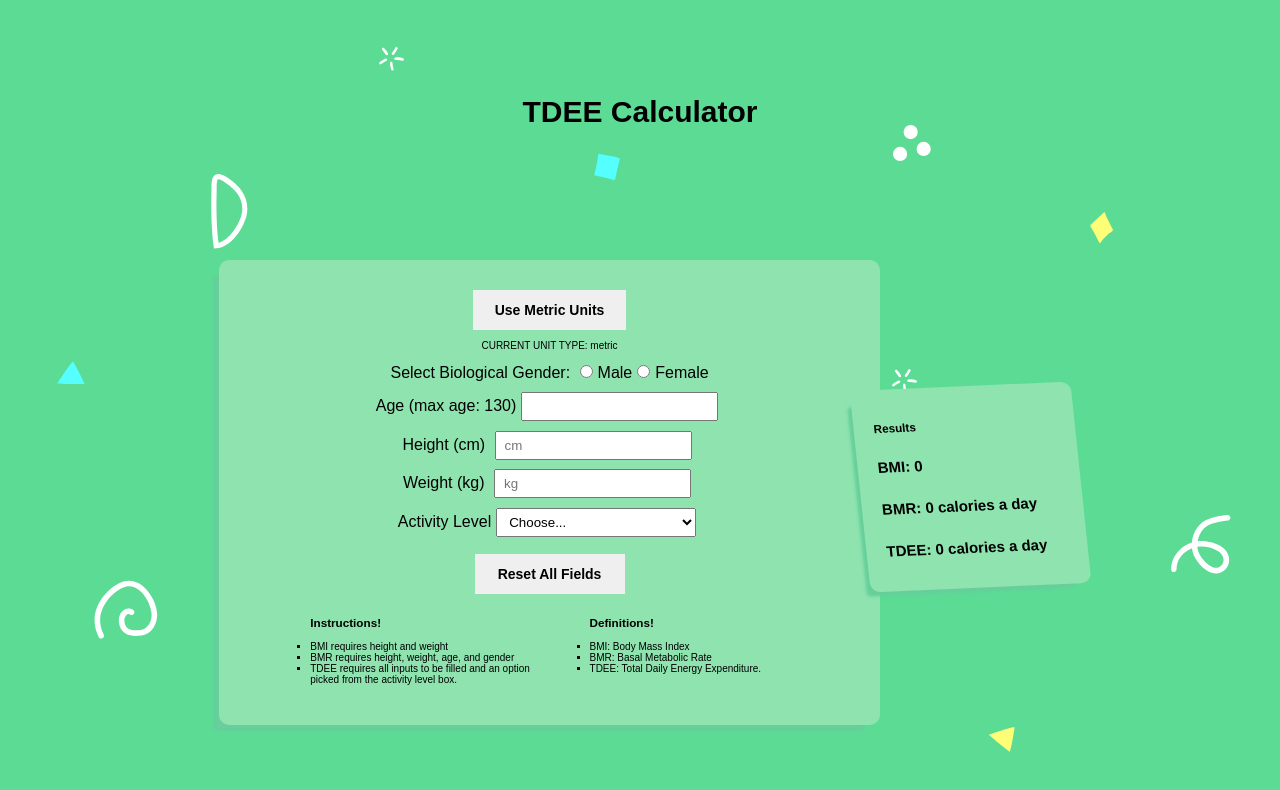
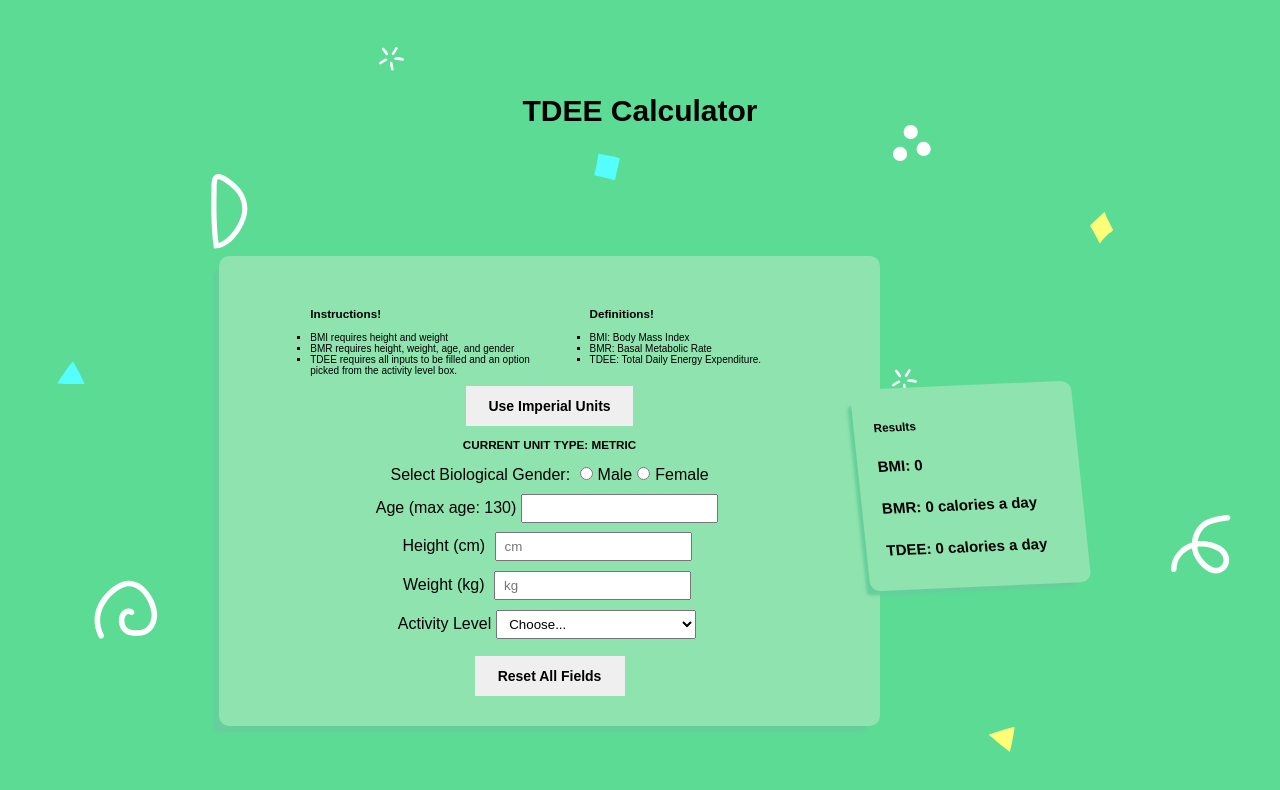
Before and after one commit to nevtay/jumpstartProject_1, a React (Create React App) app: page / in a window 1280 px wide. Shown: the top 790 px of the page. Built offline with nearby package versions, Linux system fonts and the light colour scheme; a web font is replaced by a local one.

Commit message:
changed placement of instructions and acronym meaning to top of form element

```diff
--- a/src/containers/DisplayInputs.js
+++ b/src/containers/DisplayInputs.js
@@ -139,12 +139,37 @@ class DisplayInputs extends React.Component {
         return (
 
             <section className="tdee-container">
-
                 <div className="tdee-container-inputs">
                     <form className="tdee-inputs">
 
-                        <ToggleMeasuringUnits unitType={this.setMeasuringUnit} setUnitType={this.setUnitType}/>
-                        <p>CURRENT UNIT TYPE: {this.state.unitType}</p>
+                    <div style={{display:"flex", justifyContent:"center", flexFlow:"row wrap", margin:"auto"}}>
+
+                    <div style={{width: "45%"}}>
+                    <ul style={{display: "flex", flexFlow: "column wrap", alignItems: "flex-start", textAlign:"left"}}>
+                    <h3><strong>Instructions!</strong></h3>
+                        <li style={{listStyleType: "square", margin:"0"}}>BMI requires height and weight</li>
+                        <li style={{listStyleType: "square", margin:"0"}}>BMR requires height, weight, age, and gender</li>
+                        <li style={{listStyleType: "square", margin:"0",}}>TDEE requires all inputs to be filled and an option picked from the activity level box.</li>
+                        </ul>
+                    </div>
+
+                    <div style={{width: "45%"}}>
+                    <ul style={{display: "flex", flexFlow: "column wrap", alignItems: "flex-start", textAlign:"left"}}>
+                        <h3><strong>Definitions!</strong></h3>
+                        <li style={{listStyleType: "square", margin:"0"}}>BMI: Body Mass Index</li>
+                        <li style={{listStyleType: "square", margin:"0"}}>BMR: Basal Metabolic Rate</li>
+                        <li style={{listStyleType: "square", margin:"0"}}>TDEE: Total Daily Energy Expenditure.</li>
+                    </ul>
+                    </div>
+
+                    </div>
+                    {console.log(this.state)}
+
+                        <ToggleMeasuringUnits
+                        value={this.state.unitType}
+                        unitType={this.setMeasuringUnit}
+                        setUnitType={this.setUnitType}/>
+                        <h3>CURRENT UNIT TYPE: {this.state.unitType.toUpperCase()}</h3>
 
                         <InputGender setGender={this.setGender} />
 
@@ -168,30 +193,6 @@ class DisplayInputs extends React.Component {
                         onFocus={this.resetInputFields}
                         />
 
-
-                        <div style={{display:"flex", justifyContent:"center", flexFlow:"row wrap", margin:"auto"}}>
-
-                        <div style={{width: "45%"}}>
-                        <ul style={{display: "flex", flexFlow: "column wrap", alignItems: "flex-start", textAlign:"left"}}>
-                        <h3><strong>Instructions!</strong></h3>
-                            <li style={{listStyleType: "square", margin:"0"}}>BMI requires height and weight</li>
-                            <li style={{listStyleType: "square", margin:"0"}}>BMR requires height, weight, age, and gender</li>
-                            <li style={{listStyleType: "square", margin:"0",}}>TDEE requires all inputs to be filled and an option picked from the activity level box.</li>
-                            </ul>
-                        </div>
-
-                        <div style={{width: "45%"}}>
-                        <ul style={{display: "flex", flexFlow: "column wrap", alignItems: "flex-start", textAlign:"left"}}>
-                            <h3><strong>Definitions!</strong></h3>
-                            <li style={{listStyleType: "square", margin:"0"}}>BMI: Body Mass Index</li>
-                            <li style={{listStyleType: "square", margin:"0"}}>BMR: Basal Metabolic Rate</li>
-                            <li style={{listStyleType: "square", margin:"0"}}>TDEE: Total Daily Energy Expenditure.</li>
-                        </ul>
-                        </div>
-
-                        </div>
-                        {console.log(this.state)}
-
                 </form>
                 </div>
 
```
